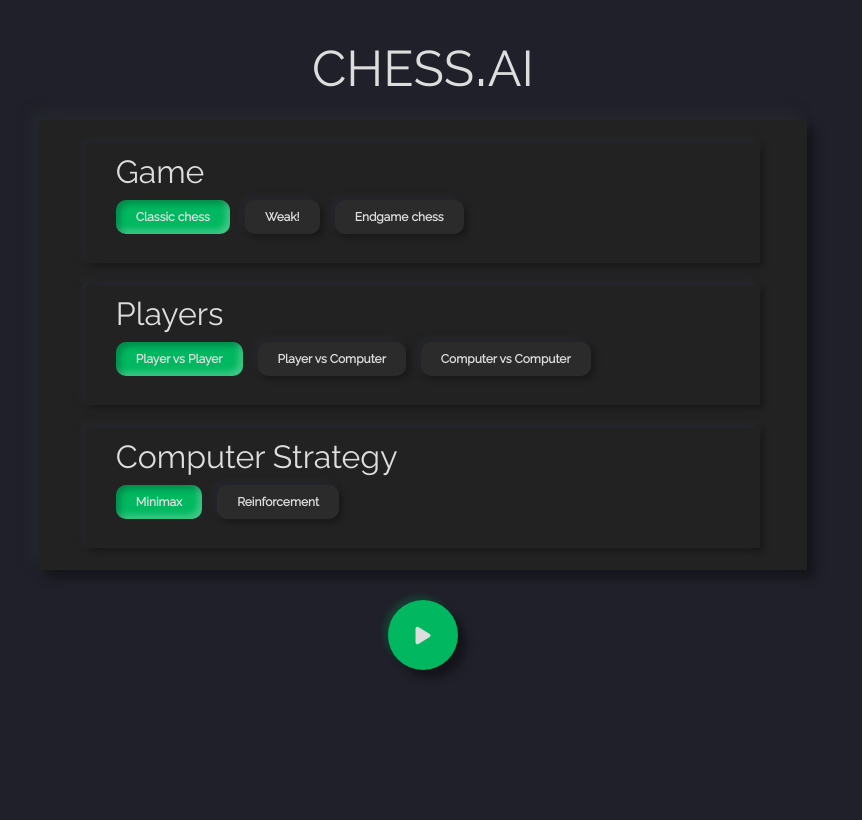
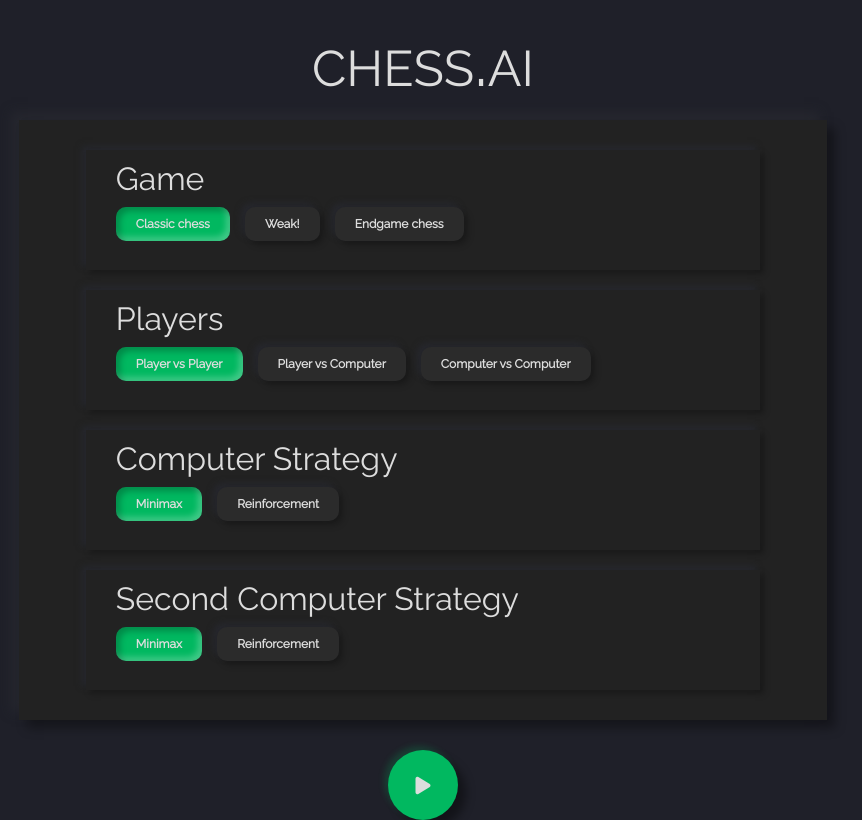
Before and after one commit to HriscuOvidiu/AI-UAIC-Proiect, a Flask app: page / in a window 1280 px wide. Shown: the whole page, without its empty margins (217-1079 px from the left). Before the commit the page ends 675 px from the top, so only its background shows below. Run offline with Flask 2, Linux system fonts and the light colour scheme; some libraries are stand-ins or nearby versions.

Commit message:
Added the ability to send the second strategy

```diff
--- a/app.py
+++ b/app.py
@@ -79,6 +79,8 @@ def sendConfiguration():
     global is_second_human
 
     config = request.get_json()
+
+    print(config)
     if config['game-type'] == 0:
         is_first_human = False
         is_second_human = False
--- a/chess/main.py
+++ b/chess/main.py
@@ -24,7 +24,7 @@ ai_modes_dict = {
 def get_setup(setup_dict):
     rule = rules_dict[setup_dict['rule']]
     game_type = game_type_dict[setup_dict['game-type']]
-    white_player = ai_modes_dict[setup_dict['ai-type2']]
+    white_player = ai_modes_dict[setup_dict['second-ai-type']]
     black_player = ai_modes_dict[setup_dict['ai-type']]
 
     return rule, game_type, white_player, black_player
--- a/static/css/starting_screen.css
+++ b/static/css/starting_screen.css
@@ -21,9 +21,11 @@
 
 .content-container{
     width: 60%;
-    height: 450px;
+    height: auto;
     background-color: #222222;
     box-shadow: 8px 8px 10px rgba(0, 0, 0, 0.35), -8px -8px 10px rgba(39, 40, 48, 0.8);
+
+    padding: 20px;
 
     display:flex;
     flex-direction: column;
@@ -52,6 +54,7 @@
     background-color: #222222;
     box-shadow: 4px 4px 6px rgba(0, 0, 0, 0.25), -4px -4px 6px rgba(39, 40, 48, 0.8);
     padding: 0px 30px;
+    margin: 10px;
 }
 
 .topic-choice-title{
--- a/static/js/index.js
+++ b/static/js/index.js
@@ -22,7 +22,6 @@ function runGame() {
     Object.keys(info).forEach((key) => {
         postObj[key] = idMapping[info[key]];
     });
-    postObj['ai-type2'] = -1;
 
     request('/api/sendConfiguration', 'POST', postObj)
         .done(() => {
@@ -44,7 +43,7 @@ const idMapping = {
 };
 
 const info = {};
-const tags = ['rule', 'game-type', 'ai-type'];
+const tags = ['rule', 'game-type', 'ai-type', 'second-ai-type'];
 
 $(document).ready(() => {
     tags.forEach((t) => {
--- a/templates/index.html
+++ b/templates/index.html
@@ -36,6 +36,13 @@
                 <div id="reinforcement" class="choice ai-type">Reinforcement</div>
             </div>
         </div>
+        <div class="topic-choice-container">
+            <p class="topic-choice-title">Second Computer Strategy</p>
+            <div class="choices">
+                <div id="minimax" class="choice second-ai-type">Minimax</div>
+                <div id="reinforcement" class="choice second-ai-type">Reinforcement</div>
+            </div>
+        </div>
     </div>
     <div class="play-button" id="play-button" onclick="runGame()">
         <i class="fas fa-play fa-lg"></i>
```
